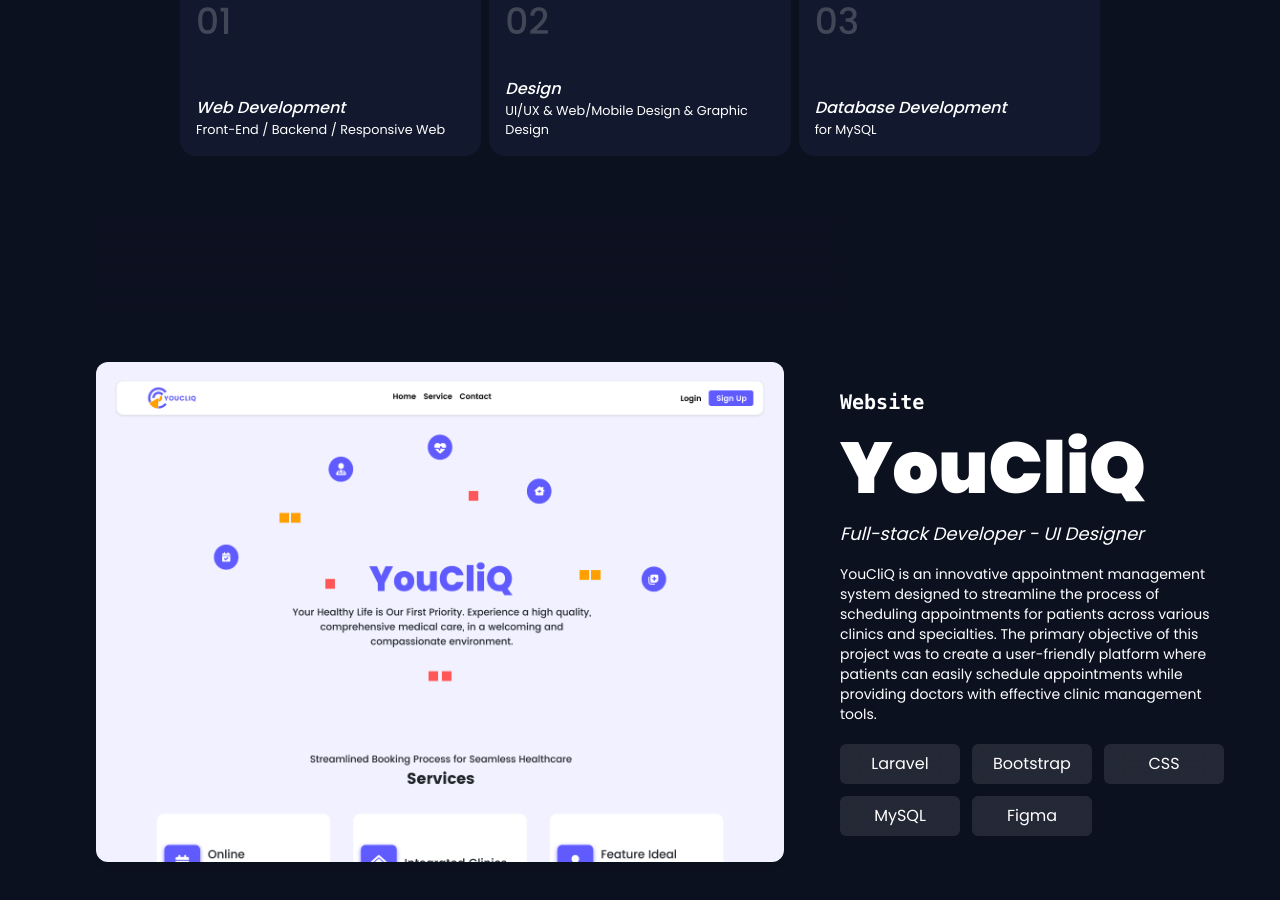
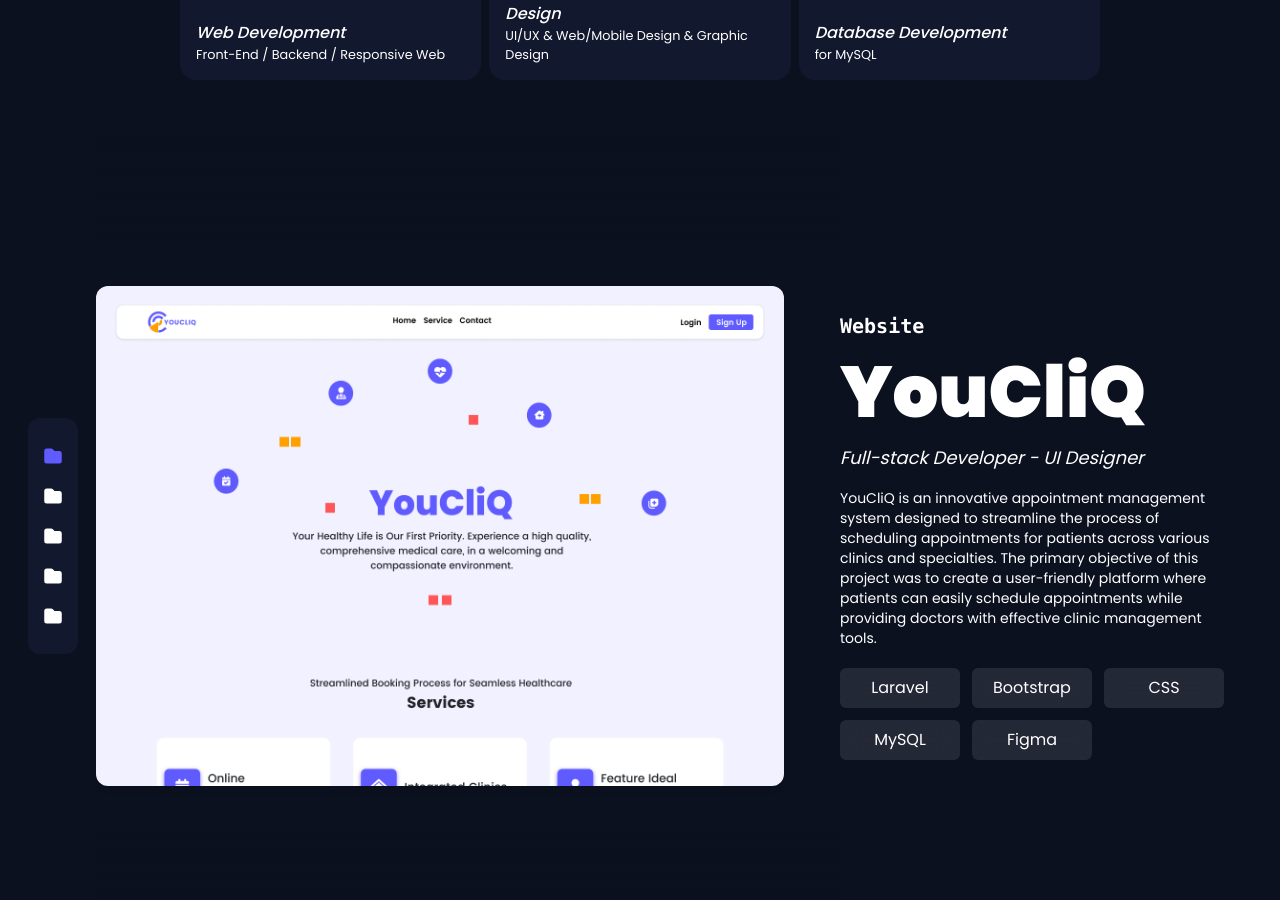
Before and after one commit to ajjixes/Portfolio, a React (Vite) app: page / in a window 1280 px wide. Shown: the part 1700-2600 px from the top of the page. Built offline with nearby package versions, Linux system fonts and the light colour scheme.

Commit message:
Update my Projects  and Achievements

```diff
--- a/src/App.tsx
+++ b/src/App.tsx
@@ -9,11 +9,6 @@
 function App() {
   return (
     <div className="relative select-none scroll-smooth bg-hard custom-main-scroll overflow-hidden">
-      {/* <div className=" absolute top-[1000px] -left-[50px] w-[200px] h-[200px] bg-primary/40 rounded-full blur-3xl z-20"></div>
-      <div className=" absolute top-[2000px] -right-[50px] w-[330px] h-[330px] bg-primary/30 rounded-full blur-3xl z-20"></div>
-      <div className=" absolute top-[100px] left-0 w-[250px] h-[250px] bg-primary rounded-full blur-3xl z-20"></div> */}
-      {/* <div className=" absolute -top-[100px] left-[900px] w-[250px] h-[250px] bg-secondary rounded-full blur-3xl z-20"></div> */}
-
       <Logo />
 
       <Navbar />
--- a/src/Project.tsx
+++ b/src/Project.tsx
@@ -14,6 +14,7 @@
 import procurementC from "./images/project/procurmentC.png";
 import portfolio from "./images/project/Portfolio.png";
 import { motion } from "framer-motion";
+import { useState } from "react";
 
 const listProject = [
   {
@@ -75,8 +76,165 @@
 ];
 
 const Project = () => {
+  const [activeLink, setActiveLink] = useState(listProject[0].name);
+
+  const handleLinkClick = (name: string) => {
+    setActiveLink(name);
+  };
+
   return (
-    <>
+    <div className="relative block xl:flex h-auto xl:h-screen items-center justify-center">
+      <motion.div
+        initial={{scale: 0, opacity: 0 }}
+        whileInView={{ scale: 1, opacity: 1 }}
+        transition={{ duration: 0.8, ease: "backInOut" }}
+        className="hidden xl:block absolute left-7"
+      >
+        <div className="flex flex-col items-center gap-5 bg-soft w-[50px] py-7 rounded-xl">
+          {listProject.map((projectID, index) => (
+            <motion.div
+              whileHover={{ scale: 1.4 }}
+              whileTap={{
+                scale: 1,
+              }}
+              key={index}
+            >
+              <a
+                href={`#${projectID.name}`}
+                onClick={() => handleLinkClick(projectID.name)}
+                className={`text-3xl ${
+                  activeLink === projectID.name ? "text-primary" : "text-white"
+                }`}
+              >
+                <svg
+                  xmlns="http://www.w3.org/2000/svg"
+                  viewBox="0 0 24 24"
+                  fill="currentColor"
+                  className=" w-5 h-5"
+                >
+                  <path
+                    clipRule="evenodd"
+                    d="M19.5 21a3 3 0 0 0 3-3V9a3 3 0 0 0-3-3h-5.379a.75.75 0 0 1-.53-.22L11.47 3.66A2.25 2.25 0 0 0 9.879 3H4.5a3 3 0 0 0-3 3v12a3 3 0 0 0 3 3h15ZM9 12.75a.75.75 0 0 0 0 1.5h6a.75.75 0 0 0 0-1.5H9Z"
+                  />
+                </svg>
+              </a>
+            </motion.div>
+          ))}
+        </div>
+      </motion.div>
+      {/* Desktop */}
+      <div className="hidden xl:block">
+        {listProject.map((projects, index) => (
+          <div
+            id={projects.name}
+            key={index}
+            className={`relative flex flex-col gap-5 lg:gap-0 lg:flex-row  items-center justify-center h-auto lg:h-screen my-20 lg:my-0 mx-4 lg:mx-0 ${
+              activeLink === projects.name ? "" : "hidden"
+            }`}
+          >
+            <div className="relative w-full lg:w-[800px] px-14 h-auto lg:h-screen overflow-hidden">
+              <div className="hidden lg:block absolute top-0 bg-gradient-to-b from-hard min-w-full h-[100px] z-10"></div>
+              <div className="hidden lg:block absolute bottom-0 bg-gradient-to-t from-hard min-w-full h-[100px] z-10"></div>
+              {/* mobile size */}
+              <div className="block lg:hidden">
+                <motion.div
+                  initial={{ opacity: 0 }}
+                  whileInView={{ opacity: 1 }}
+                  transition={{ duration: 0.8, ease: "backInOut" }}
+                  key={index}
+                  className="flex items-center"
+                >
+                  <img
+                    className="rounded-xl shadow-md"
+                    src={projects.path[0]}
+                    alt=""
+                  />
+                </motion.div>
+              </div>
+              {/* desktop size */}
+              <motion.div
+                initial={{ opacity: 0 }}
+                whileInView={{ opacity: 1 }}
+                transition={{ duration: 0.8, ease: "backInOut" }}
+                className="snap-y snap-mandatory duration-100 hidden lg:block h-full  overflow-x-hidden custom-scrollbar"
+              >
+                {projects.path.map((image, i) => (
+                  <div
+                    key={i}
+                    className="snap-always snap-center  md:h-screen flex items-center"
+                  >
+                    <img
+                      className="xl:h-[500px] rounded-xl shadow-md my-10 ms-auto"
+                      src={image}
+                      alt=""
+                    />
+                  </div>
+                ))}
+              </motion.div>
+            </div>
+
+            <div className="w-full lg:w-[400px] px-4 lg:px-0">
+              <motion.h1
+                initial={{ x: 100, y: 0, scale: 1, opacity: 0 }}
+                whileInView={{ x: 0, y: 0, scale: 1, opacity: 1 }}
+                transition={{ duration: 0.8, ease: "backInOut" }}
+                className="mb-4 text-xl text-white font-bold font-mono"
+              >
+                {projects.type}
+              </motion.h1>
+              <motion.div
+                initial={{ x: 100, y: 0, scale: 1, opacity: 0 }}
+                whileInView={{ x: 0, y: 0, scale: 1, opacity: 1 }}
+                transition={{ duration: 0.8, ease: "backInOut", delay: 0.2 }}
+                className="font-primary font-black text-white text-4xl xl:text-7xl"
+              >
+                {projects.name}
+              </motion.div>
+              <motion.div
+                initial={{ x: 100, y: 0, scale: 1, opacity: 0 }}
+                whileInView={{ x: 0, y: 0, scale: 1, opacity: 1 }}
+                transition={{ duration: 0.8, ease: "backInOut", delay: 0.3 }}
+                className="font-primary text-white lg:text-lg my-4 italic"
+              >
+                {projects.role}
+              </motion.div>
+              <motion.p
+                initial={{ x: 100, y: 0, scale: 1, opacity: 0 }}
+                whileInView={{ x: 0, y: 0, scale: 1, opacity: 1 }}
+                transition={{ duration: 0.8, ease: "backInOut", delay: 0.4 }}
+                className="font-primary text-white text-xs lg:text-sm"
+              >
+                {projects.description}
+              </motion.p>
+              <motion.div
+                initial={{ x: 0, y: 0, scale: 1, opacity: 0 }}
+                whileInView={{ x: 0, y: 0, scale: 1, opacity: 1 }}
+                transition={{ duration: 0.8, ease: "backInOut", delay: 0.5 }}
+                className="flex gap-3 text-white mt-5 flex-wrap"
+              >
+                {projects.language.map((lang, l) => (
+                  <motion.div
+                    whileHover={{ scale: 1.1 }}
+                    whileTap={{
+                      scale: 1,
+                    }}
+                    transition={{
+                      duration: 0.2,
+                      ease: "backInOut",
+                    }}
+                    key={l}
+                    className="font-primary w-[120px] text-center py-2 backdrop-blur-md bg-white/10 rounded-md"
+                  >
+                    {lang}
+                  </motion.div>
+                ))}
+              </motion.div>
+            </div>
+          </div>
+        ))}
+      </div>
+      {/* Mobile */}
+      <div className="block xl:hidden">
         {listProject.map((projects, index) => (
           <div
             key={index}
@@ -182,7 +340,8 @@
             </div>
           </div>
         ))}
-    </>
+      </div>
+    </div>
   );
 };
 
--- a/src/components/Achievements.tsx
+++ b/src/components/Achievements.tsx
@@ -10,10 +10,10 @@
     name: "Top startup finalists for iDeaTech Challenge 2023 ",
     year: "2023",
   },
-  {
-    name: "National Qualifier for ICITE 2023",
-    year: "2023",
-  },
+  // {
+  //   name: "National Qualifier for ICITE 2023",
+  //   year: "2023",
+  // },
   {
     name: "Google Developer Students Club Officer",
     year: "2022 - 2024",
--- a/src/components/Navbar.tsx
+++ b/src/components/Navbar.tsx
@@ -53,7 +53,7 @@
         initial={{ x: 0, y: -100, scale: 1, opacity: 0 }}
         animate={{ x: 0, y: 0, scale: 1, opacity: 1 }}
         transition={{ duration: 0.8, ease: "backInOut" }}
-        className="backdrop-blur-md bg-soft/30 w-[200px] h-[50px] mx-auto rounded-2xl shadow-lg flex items-center justify-center gap-5 px-7"
+        className="backdrop-blur-md bg-soft w-[200px] h-[50px] mx-auto rounded-xl flex items-center justify-center gap-5 px-7"
       >
         <motion.div
           whileHover={{ scale: 1.4 }}
```
Lines whose indentation alone changed are shown as unchanged.
